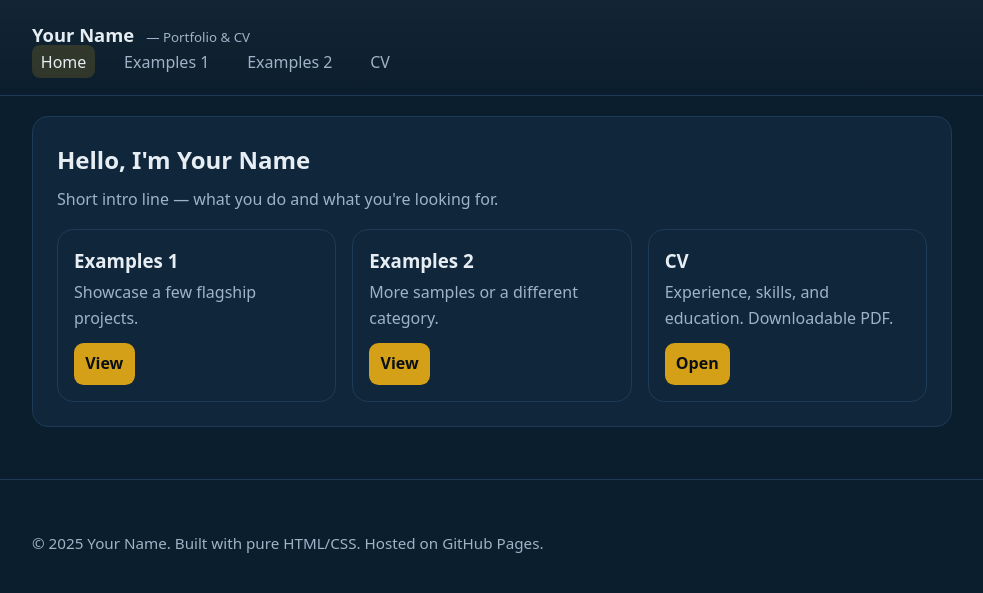
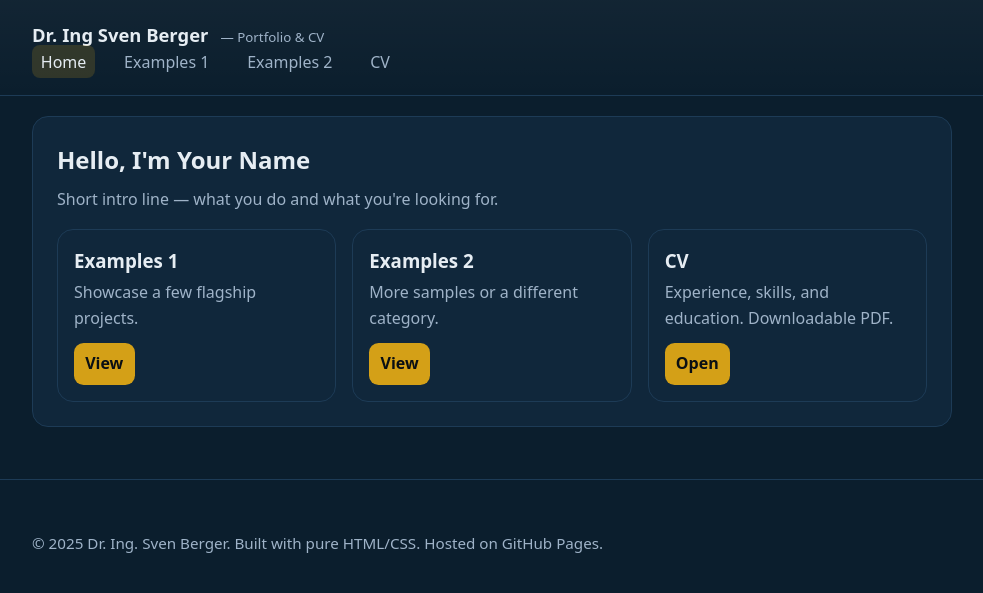
Before and after one commit to svchb/svenb, a plain HTML site: page index.html in a window 1280 px wide. Shown: the whole page, without its empty margins (148-1131 px from the left). Drawn offline with Linux system fonts and the light colour scheme.

Commit message:
Add name

```diff
--- a/index.html
+++ b/index.html
@@ -2,7 +2,7 @@
 <html lang="en">
 <head>
   <title>Your Name – Portfolio</title>
-  <meta name="description" content="Portfolio and CV of Your Name. Selected examples and contact info.">
+  <meta name="description" content="Portfolio and CV of Dr. Ing. Sven Berger. Selected examples and contact info.">
   <meta charset="utf-8">
 <meta name="viewport" content="width=device-width, initial-scale=1">
 <link rel="stylesheet" href="styles.css">
@@ -14,7 +14,7 @@
   <header class="site-header">
   <div class="container">
     <div class="brand">
-      <a href="index.html">Your Name</a>
+      <a href="index.html">Dr. Ing Sven Berger</a>
       <small>— Portfolio & CV</small>
     </div>
     <nav aria-label="Primary">
@@ -61,7 +61,7 @@
   </main>
   <footer class="site-footer">
   <div class="container">
-    <p>© <span id="y"></span> Your Name. Built with pure HTML/CSS. Hosted on GitHub Pages.</p>
+    <p>© <span id="y"></span> Dr. Ing. Sven Berger. Built with pure HTML/CSS. Hosted on GitHub Pages.</p>
   </div>
   <script>document.getElementById('y').textContent = new Date().getFullYear();</script>
 </footer>
```
